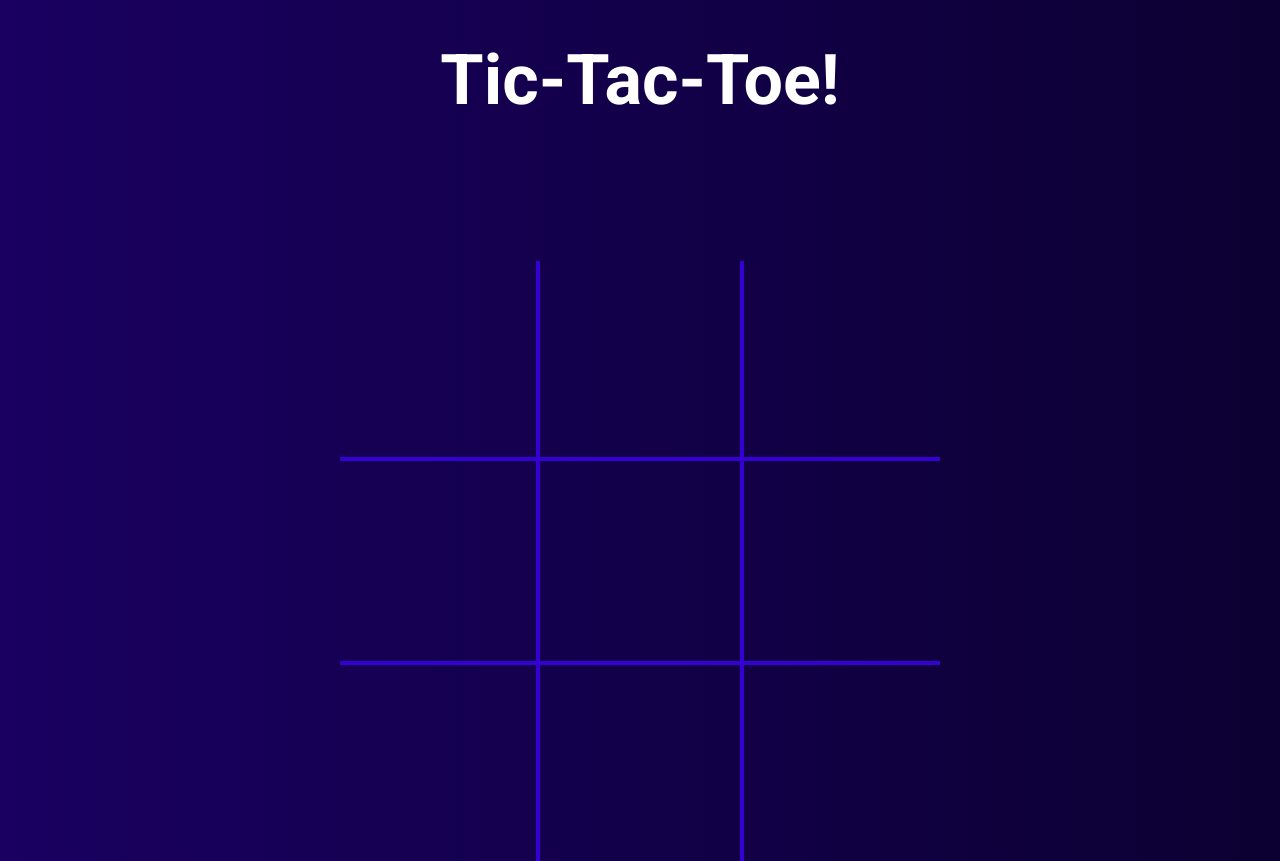
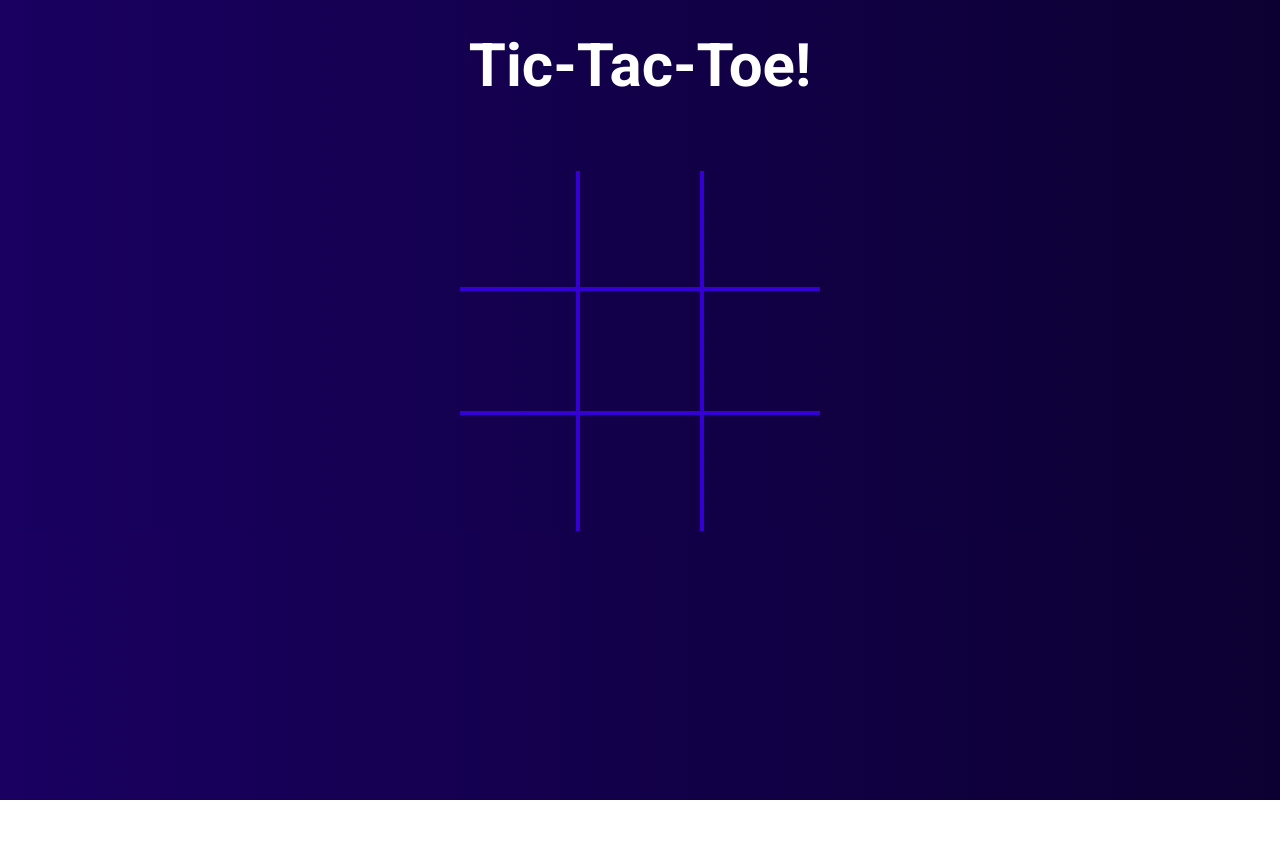
Before and after one commit to bluerhythmz/tic-tac-toe-2, a plain HTML site: page index.html in a window 1280 px wide. After the commit the page ends 800 px from the top, so only its background shows below. Drawn offline with Linux system fonts and the light colour scheme.

Commit message:
removed unnecessary styles

```diff
--- a/style.css
+++ b/style.css
@@ -11,16 +11,10 @@ html {
 }
 
 body {
-    height: 100vh;
-    width: 100vw;
     background: linear-gradient(to right, #190061, #0c0032);
-    display: flex;
-    justify-content: center;
-    align-items: center;
 }
 
 .game {
-    width: 100%;
     display: flex;
     justify-content: center;
     align-items: center;
@@ -29,18 +23,19 @@ body {
 }
 
 .board {
-    height: 50%;
-    width: 50rem;
+    height: 36rem;
+    width: 36rem;
     margin: 0;
     margin-right: 10rem;
     display: grid;
     grid-template-columns: repeat(3, auto);
+    margin: 0 auto;
 }
 
 .cell {
-    height: 20rem;
-    width: 20rem;
-    font-size: 15rem;
+    height: 12rem;
+    width: 12rem;
+    font-size: 12rem;
     position: relative;
     display: flex;
     justify-content: center;
@@ -88,7 +83,7 @@ body {
 }
 
 .title {
-    font-size: 7rem;
+    font-size: 6rem;
     color: white;
 }
 
@@ -99,23 +94,27 @@ body {
 }
 
 .restart-button {
-    font-size: 4rem;
+    font-size: 3rem;
     padding: 1.2rem 3rem;
-    background-color: #190061;
+    border-radius: .5rem;
+    background-color: hsl(255, 100%, 19%);
     color: white;
     display: none;
+    cursor: pointer;
 }
 
 .restart-button:focus {
     outline: none;
 }
 
+.restart-button:hover {
+    background-color: hsl(255, 100%, 39%);
+}
+
 .header-display {
-    height: 50%;
     display: flex;
     flex-direction: column;
-    width: 100%;
     align-items: center;
     justify-content: center;
-    margin: 10rem auto;
+    margin: 3rem;
 }
```
